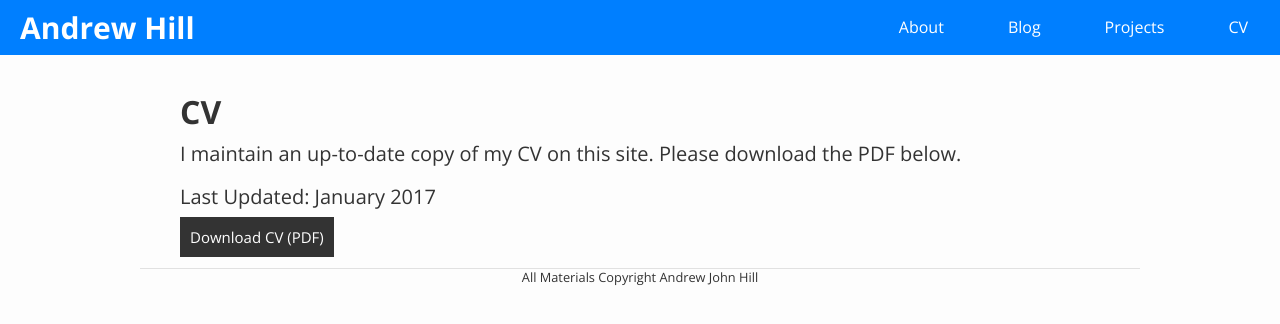
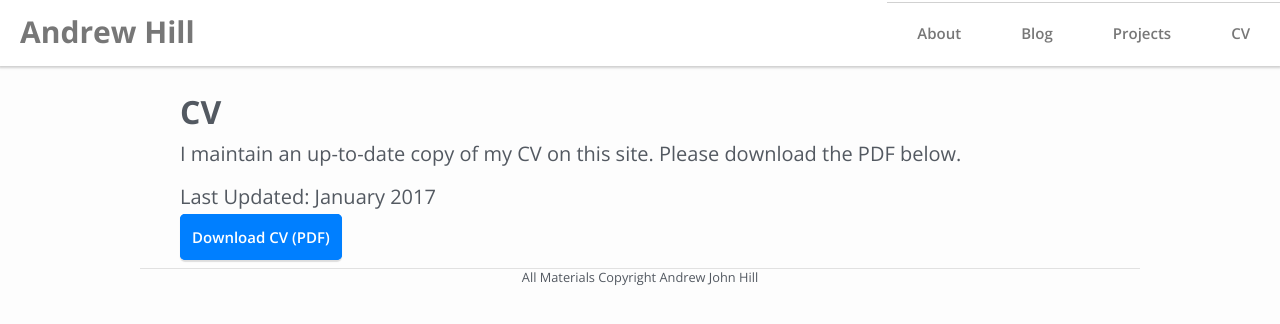
Before and after one commit to andrewhill157/personal-website, a Jekyll site: the page built from cv/index.html, in a window 1280 px wide. Shown: the top 324 px of the page. Built offline with Jekyll 4.4.1, drawn with Linux system fonts in a browser that asks for light colours; nearby versions of some CDN libraries; some web fonts are replaced; Markdown is read by kramdown in place of the engine named in the settings.

Commit message:
Refreshes navigation bar styling and minor updates to other stylings on the website.

```diff
--- a/css/responsive-nav.css
+++ b/css/responsive-nav.css
@@ -48,6 +48,9 @@ a:hover {
 .nav-collapse li {
   width: 100%;
   display: block;
+  font-weight: 600;
+  font-size: 15px;
+  line-height: 30px;
 }
 
 .js .nav-collapse {
@@ -126,7 +129,9 @@ p {
 
 header {
   background: #007fff;
-  color: white;
+  background: #fff;
+  color: #777;
+  box-shadow: 0 1px 2px 1px rgba(179,179,179, .6);
   position: fixed;
   z-index: 3;
   width: 100%;
@@ -139,10 +144,11 @@ header {
   text-decoration: none;
   font-weight: bold;
   font-size: 30px;
-  line-height: 55px;
+  line-height: 60px;
   padding: 0 20px;
   color: #fff;
   float: left;
+  margin-top: 2px;
 }
 
 
@@ -228,37 +234,37 @@ header {
 
 .nav-collapse a {
   -webkit-tap-highlight-color: rgba(0,0,0,0);
-  border-top: 1px solid white;
+  border-top: 1px solid rgb(179, 179, 179, 0.6);
   text-decoration: none;
-  background: #007fff;
+  background: #fff;
   padding: 0.7em 1em;
-  color: #fff;
+  color: #777;
   width: 100%;
   float: left;
 }
 
 .nav-collapse a:active,
 .nav-collapse .active a {
-  background: #007fff;
+  background: #fff;
 }
 
 @media screen and (min-width: 60em) {
   .nav-collapse a {
-
     padding: 1.02em 2em;
     text-align: center;
-    border-top: 0;
     float: left;
     margin: 0;
+    border-bottom: 2px solid #fff;
+    margin-top: 2px;
   }
 
   .nav-collapse a:hover {
-    background: #198bff;
+    border-bottom: 2px solid #007fff;
   }
 }
 
 .nav-collapse ul ul a {
-  background: #007fff;
+  background: #fff;
   padding-left: 2em;
 }
 
@@ -297,7 +303,7 @@ header {
 }
 
 .nav-toggle:before {
-  color: #fff; /* Edit this to change the icon color */
+  color: #777; /* Edit this to change the icon color */
   font: normal 28px/55px "responsivenav"; /* Edit font-size (28px) to change the icon size */
   text-transform: none;
   text-align: center;
@@ -308,9 +314,10 @@ header {
   width: 100%;
   left: 0;
   top: 0;
+  margin-top: 2px;
 }
 
 .nav-toggle.active:before {
-  font-size: 24px;
-  content: "\78"; /* Close icon */
+  font-size: 20px;
+  content: "\2715"; /* Close icon */
 }
--- a/css/styles.css
+++ b/css/styles.css
@@ -5,7 +5,7 @@ BASE FORMATTING
 /*Background image for web page*/
 body {
     font-family: 'Open Sans', sans-serif;
-    color: #333;
+    color: #535961;
 }
 
 body, .container {
@@ -319,7 +319,7 @@ SIDEBAR
 }
 
 .readmore:hover {
-    background-color: #1a8cff;
+    background-color: #006aff;
 }
 
 /*********************************************************************************
@@ -420,7 +420,7 @@ div.smallIcon {
 PROJECT PAGES
 *********************************************************************************/
 .background {
-    border-color: #333;
+    border-color: #535961;
 }
 
 .projectThumbnailBody {
@@ -478,10 +478,27 @@ PROJECT PAGES
     cursor: pointer;
 }
 
-.downloadLink,
 .projectThumbnailBody p, .expandIcon,
 .smallIcon {
     background-color: #333;
+}
+
+span.downloadLink {
+    background-color: #007fff;
+    border: 2px solid #007fff;
+    border-radius: 5px;
+    color: #fff;
+    padding: 10px;
+    cursor: pointer;
+    box-shadow: 0 2px 1px rgba(0,0,0,0.125);
+}
+
+span.downloadLink:hover {
+    background-color: #006aff;
+}
+
+.downloadLink a:hover {
+    text-decoration: none;
 }
 
 .projectBody {
@@ -519,7 +536,6 @@ PROJECT PAGES
     }
 }
 
-.downloadLink,
 .expandIcon {
     color: white;
 }
@@ -529,18 +545,10 @@ PROJECT PAGES
     margin-bottom: 10px;
 }
 
-.downloadLink a:hover {
-    -moz-transform: scale(1.02);
-    -webkit-transform: scale(1.02);
-    -o-transform: scale(1.02);
-    transform: scale(1.02);
-    text-decoration: none;
-}
-
 .downloadLink a {
     font-size: 15px;
-    padding: 10px;
-    font-weight: 400;
+    font-weight: 600;
+    color: #fff;
 }
 
 
```
Also changed, not shown: css/wedding.css (+8 -2 lines).
